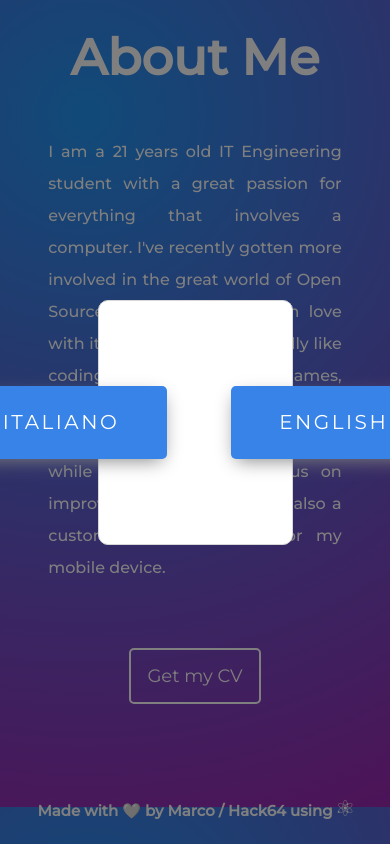
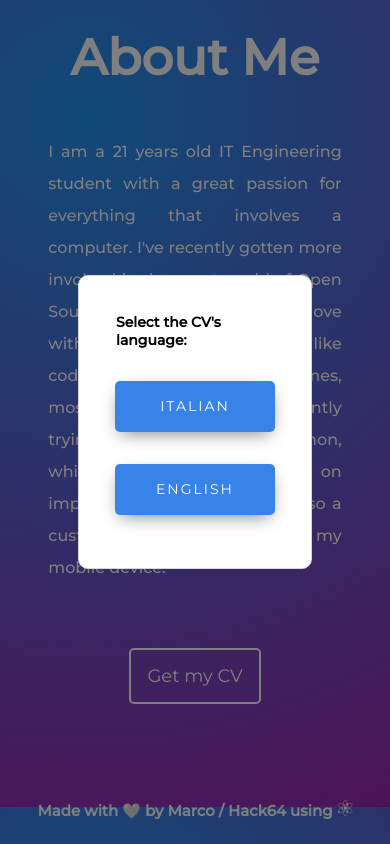
Before and after one commit to Hack64/hack64.github.io, a React (Create React App) app: page / in a window 390 px wide. Both pictures are taken after a click on the button "Get my CV". Shown: the part 881-1725 px from the top of the page. Built offline with nearby package versions, Linux system fonts and the light colour scheme.

Commit message:
make the CV download popup responsive
add some text and make some ui improvements as well

```diff
--- a/src/components/info/info.css
+++ b/src/components/info/info.css
@@ -60,3 +60,9 @@
     background: white;
     border-radius: 10px;
 }
+
+@media screen and (max-width: 550px) {
+    .popup-content {
+        width: 60%;
+    }
+}
--- a/src/components/resume-popup/ResumePopup.jsx
+++ b/src/components/resume-popup/ResumePopup.jsx
@@ -4,9 +4,12 @@ import "./resumePopup.css"
 const ResumePopup = () => {
     return (
         <div className='portfolio__resumePopup'>
-            <div className='portfolio__resumePopup-content'>
-                <a href="https://github.com/Hack64/me/raw/master/src/resources/CV-Marco-Rizzo-GH-edited.pdf" download><button type="button">Italiano</button></a>
-                <button type="button">English</button>
+            <div className='portfolio__resumePopup-content-text'>
+                <h3>Select the CV's language:</h3>
+            </div>
+            <div className='portfolio__resumePopup-content-buttons'>
+                <a href="https://github.com/Hack64/me/raw/master/src/resources/CV-Marco-Rizzo-GH-edited.pdf" download><button className="portfolio__cv-button" type="button">Italian</button></a>
+                <a href="#"><button className="portfolio__cv-button" type="button">English</button></a>
             </div>
         </div>
     )
--- a/src/components/resume-popup/resumePopup.css
+++ b/src/components/resume-popup/resumePopup.css
@@ -1,18 +1,28 @@
 .portfolio__resumePopup {
-    margin: 3rem;
+    margin: 2rem;
+    align-items: center;
+    justify-content: center;
+    display: flex;
+    flex-direction: column;
 }
 
-.portfolio__resumePopup-content {
-    position: relative;
+.portfolio__resumePopup-content-text h3 {
+    font-family: var(--font-family);
+    font-size: 20px;
+}
+
+.portfolio__resumePopup-content-buttons  {
+    margin-top: 1rem;
     display: flex;
     flex-direction: row;
+    align-items: center;
     justify-content: center;
 }
 
-.portfolio__resumePopup-content button {
-    margin: 2rem;
+.portfolio__resumePopup-content-buttons button {
+    margin: 1.5rem;
     padding: 1.5rem 3rem;
-    box-shadow: 0px 8px 15px;
+    width: 200px;
     color: var(--color-text);
     background: #3783E7;
     font-family: var(--font-family);
@@ -27,3 +37,36 @@
     cursor: pointer;
     box-shadow: 0px 6px 18px -5px grey;
 }
+
+@media screen and (max-width: 1149px) {
+
+    .portfolio__resumePopup-content-buttons {
+        flex-direction: column;
+        justify-content: center;
+        align-items: center;
+    }
+}
+
+
+@media screen and (max-width: 550px) {
+
+    .portfolio__resumePopup {
+        margin: none;
+    }
+
+    .portfolio__resumePopup-content-text h3 {
+        font-size: 14px;
+    }
+
+    .portfolio__resumePopup-content-buttons button {
+        margin: 1rem;
+        text-align: center;
+        width: 160px;
+        padding: 1rem 2rem;
+        letter-spacing: 2.0px;
+        font-weight: 400;
+        font-size: 14px;
+        line-height: 19px;
+    }
+
+}
```
